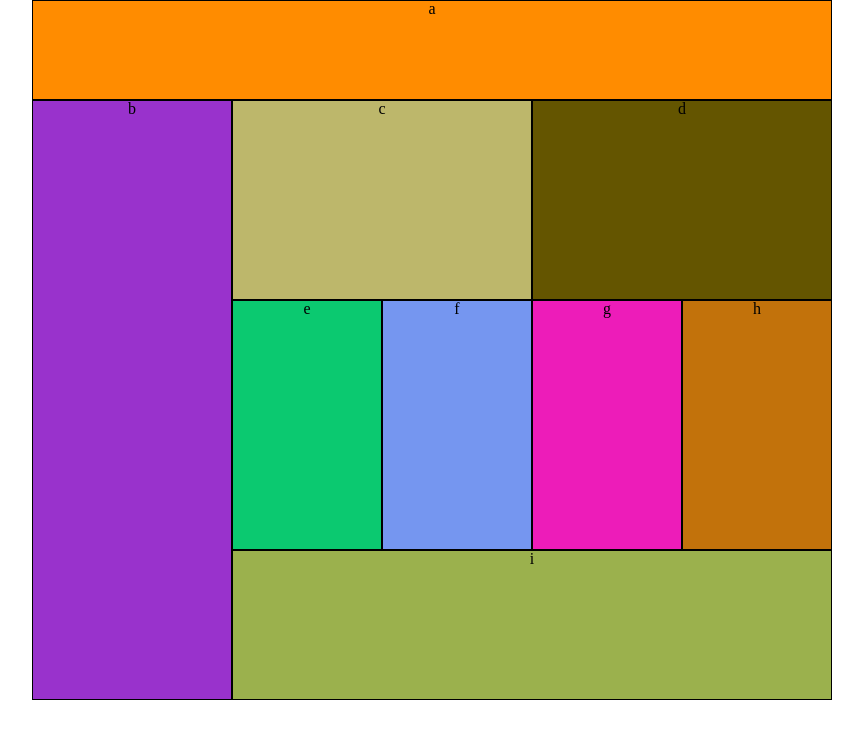
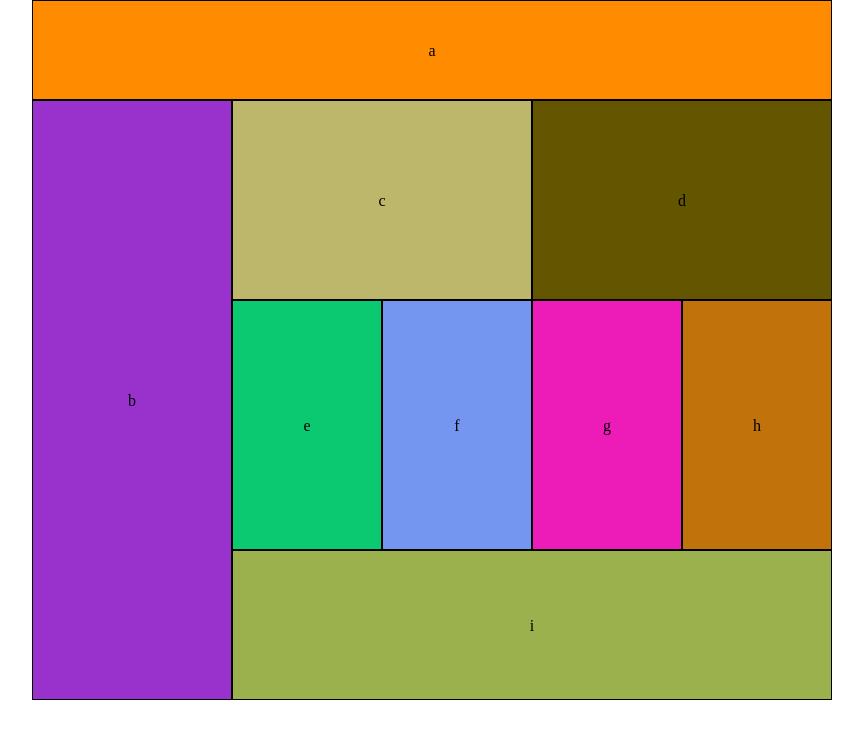
Before and after one commit to trevorjdobson/lab-01, a plain HTML site: page index.html in a window 1280 px wide. Shown: the whole page, without its empty margins (208-1071 px from the left). Drawn offline with Linux system fonts and the light colour scheme.

Commit message:
fixed text center

```diff
--- a/layout.css
+++ b/layout.css
@@ -11,6 +11,7 @@
     box-sizing: border-box;
     border: solid 1px black;
     background-color: brown;
+    line-height: 80px;
 }
 @media (min-width: 769px){
     #desktop-container{
--- a/modules.css
+++ b/modules.css
@@ -3,39 +3,48 @@
     box-sizing: border-box;
     border: solid 1px black;
     background-color: darkolivegreen;
+    line-height: 75px;
 }
 #b{
     height: 150px;
     box-sizing: border-box;
     border: solid 1px black;
     background-color: darkmagenta;
+    line-height: 150px;
 }
 #c{
     height: 125px;
     box-sizing: border-box;
     border: solid 1px black;
     background-color: darkkhaki;
+    line-height: 125px;
 }
 #d{
     height: 125px;
     box-sizing: border-box;
     border: solid 1px black;
     background-color: darkgreen;
+    line-height: 125px;
 }
 #e{
     background-color: darkgray;
+    line-height: 250px;
 }
 #f{
     background-color: darkgoldenrod;
+    line-height: 250px;
 }
 #g{
     background-color: darkcyan;
+    line-height: 250px;
 }
 #h{
     background-color: darkblue;
+    line-height: 250px;
 }
 #i{
     background-color: brown;
+
 }
 #middle-mobile > div{
     box-sizing: border-box;
@@ -46,18 +55,21 @@
     #a{
         height: 100px;
         background-color: darkorange;
+        line-height: 100px;
     }
     #b{
         float: left;
         width: 200px;
         height: 600px;
         background-color: darkorchid;
+        line-height: 600px;
     }
     #c{
         height: 125px;
         box-sizing: border-box;
         border: solid 1px black;
         background-color: darkkhaki;
+
     }
     #d{
         background-color: rgb(100, 85, 0);
@@ -78,6 +90,7 @@
         float: left;
         width: 300px;
         height: 200px;
+        line-height: 200px;
     }
     #efgh > div{
         float: left;
@@ -85,6 +98,7 @@
         height: 250px;
         box-sizing: border-box;
         border: solid 1px black;
+        line-height: 250px;
     }
     .box{
         box-sizing: border-box;
@@ -97,5 +111,6 @@
         box-sizing: border-box;
         border: solid 1px black;
         background-color: rgb(155, 177, 77);
+        line-height: 150px;
     }
 }
```
Also changed, not shown: base.css (line endings or trailing spaces).
